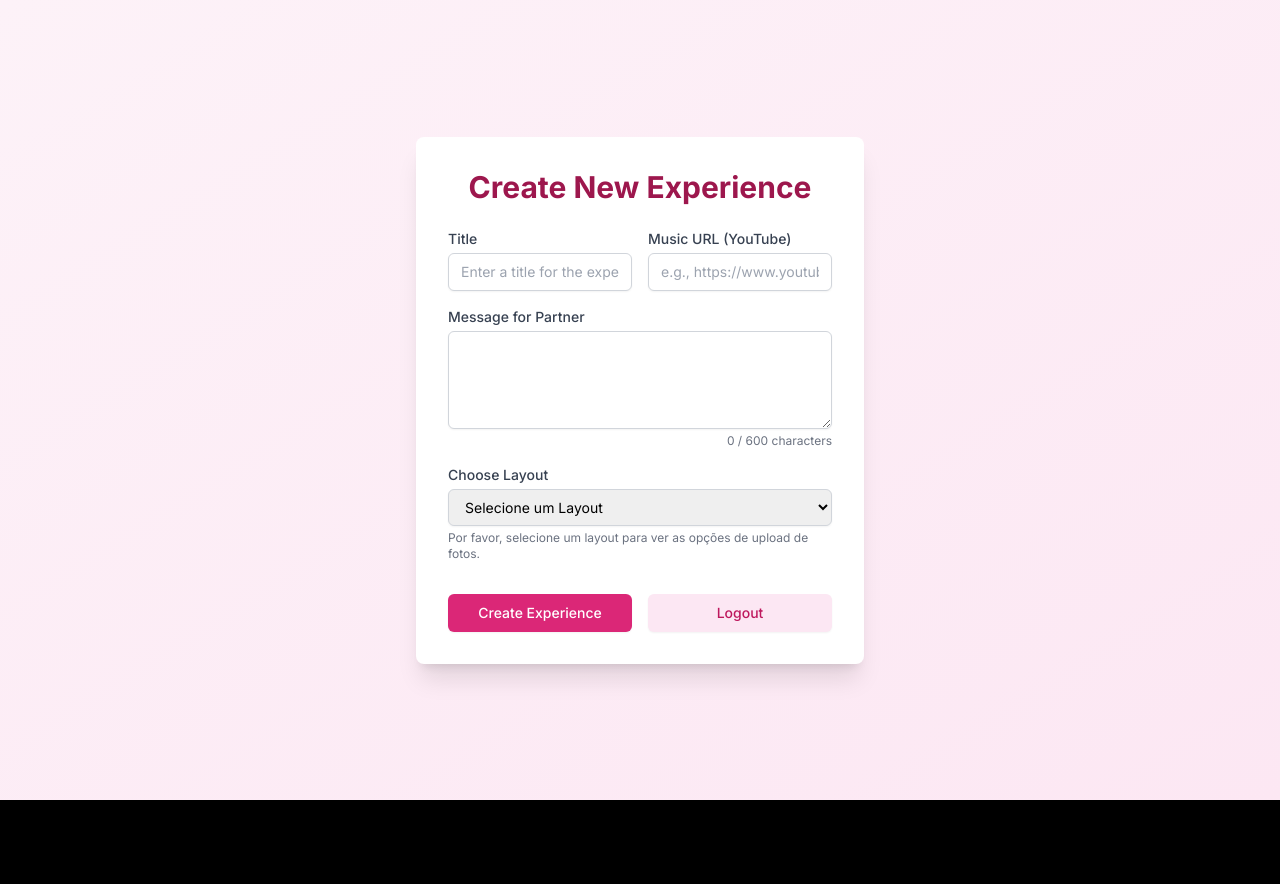
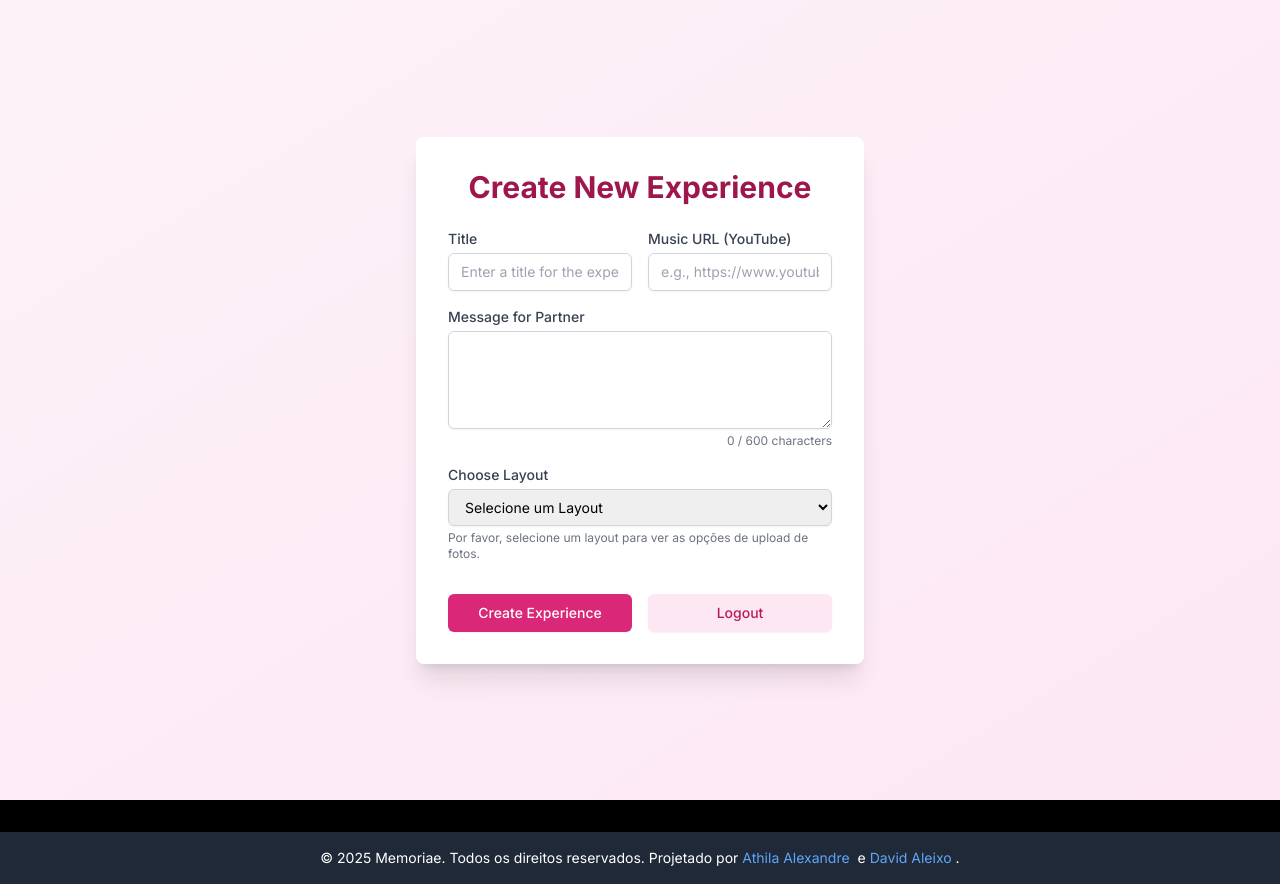
Before and after one commit to athilalexandre/BioLove, a Next.js app: page /admin/create in a window 1280 px wide. Before the commit the page ends 800 px from the top, so only its background shows below. Built offline with nearby package versions, Linux system fonts and the light colour scheme; a web font is replaced by a local one.

Commit message:
Update project structure by renaming paths from 'BioLove' to 'Mamoriae' in layout and page files. Enhance layout with footer addition in app layout. Modify build manifest and webpack cache files to ensure consistency across client and server development.

```diff
--- a/app/layout.tsx
+++ b/app/layout.tsx
@@ -1,5 +1,6 @@
 import '@/styles/globals.css';
 import { Inter, Playfair_Display } from 'next/font/google';
+import type { Metadata } from 'next';
 
 const inter = Inter({
   subsets: ['latin'],
@@ -11,6 +12,11 @@ const playfair = Playfair_Display({
   variable: '--font-playfair',
 });
 
+export const metadata: Metadata = {
+  title: 'Memoriae',
+  description: 'Personalized Digital Experiences',
+};
+
 export default function RootLayout({
   children,
 }: {
@@ -18,8 +24,17 @@ export default function RootLayout({
 }) {
   return (
     <html lang="en">
+      <head>
+        <link rel="icon" href="/favicon.ico" sizes="any" />
+      </head>
       <body className={`${inter.variable} ${playfair.variable} font-sans`}>
         {children}
+        <footer className="w-full bg-gray-800 text-white text-center p-2 text-xs mt-8 md:p-4 md:text-sm">
+          <p>© {new Date().getFullYear()} Memoriae. Todos os direitos reservados. Projetado por
+            <a href="https://github.com/athilalexandre" target="_blank" rel="noopener noreferrer" className="text-blue-400 hover:underline mx-1">Athila Alexandre</a> e
+            <a href="https://github.com/Crawfordcorp" target="_blank" rel="noopener noreferrer" className="text-blue-400 hover:underline mx-1">David Aleixo</a>.
+          </p>
+        </footer>
       </body>
     </html>
   );
```
Also changed, not shown: 1 other file (tests, documents, lock files or other folders).
